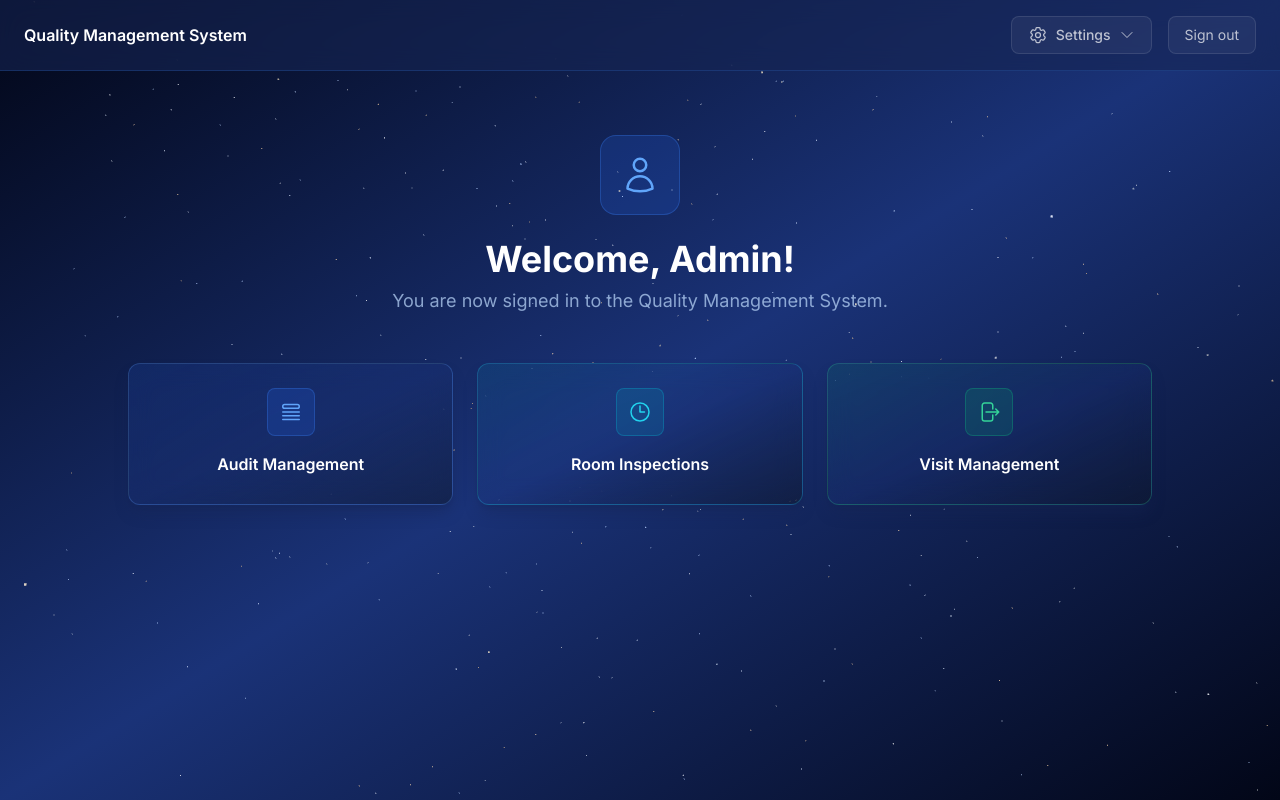
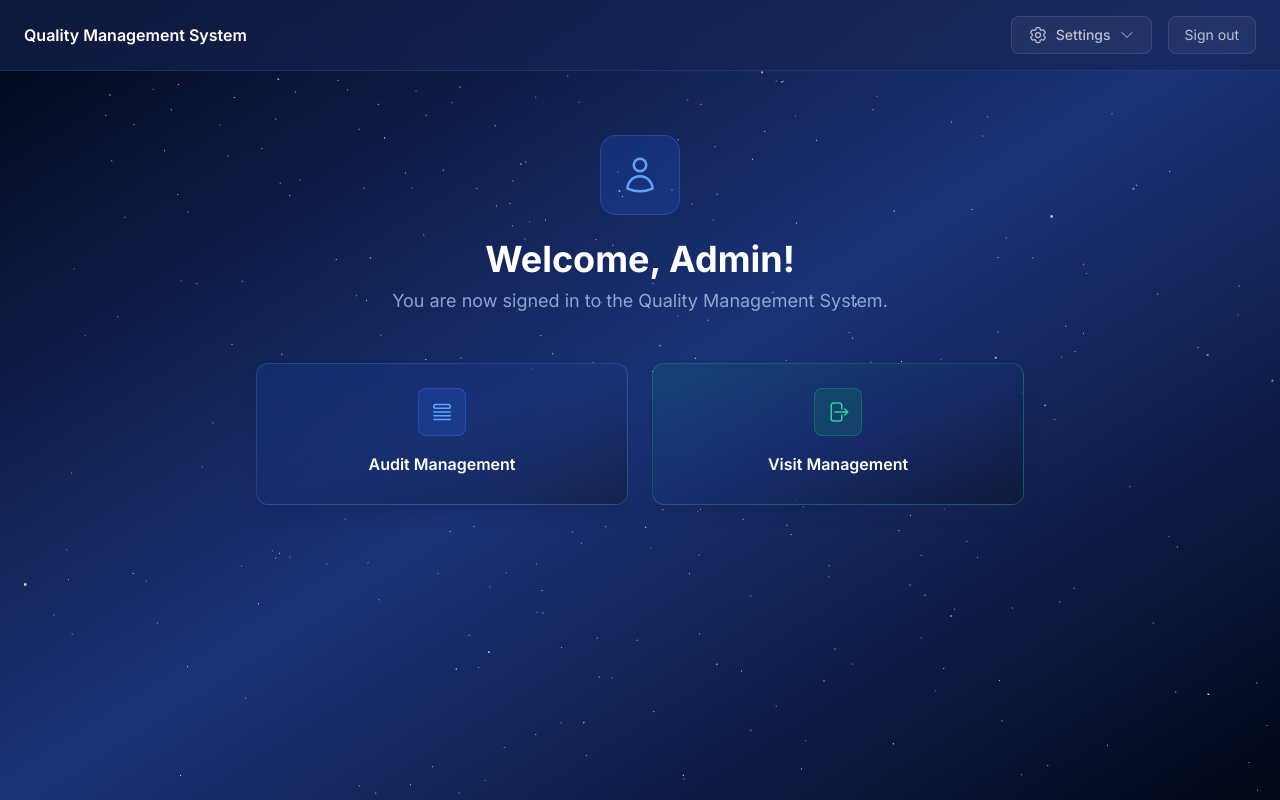
Before and after one commit to altamashasifghouri-hub/quality-management-system, a Next.js app: page /dashboard in a window 1280 px wide. Built offline with nearby package versions, Linux system fonts and the light colour scheme; no server answers.

Commit message:
dashboard: remove Room Inspections tile (page stays reachable at /room-inspections)

```diff
--- a/src/app/dashboard/page.tsx
+++ b/src/app/dashboard/page.tsx
@@ -35,7 +35,7 @@ export default function Dashboard() {
           You are now signed in to the Quality Management System.
         </p>
 
-        <div className="grid grid-cols-1 sm:grid-cols-2 lg:grid-cols-3 gap-6 max-w-5xl mx-auto">
+        <div className="grid grid-cols-1 sm:grid-cols-2 gap-6 max-w-3xl mx-auto">
           <Link href="/audit" className="block w-full max-w-sm mx-auto">
             <div className="bg-gradient-to-br from-blue-600/15 via-blue-900/20 to-slate-900/50 backdrop-blur-md border border-blue-400/25 rounded-xl p-6 shadow-lg shadow-blue-950/40 hover:border-blue-300/50 hover:from-blue-500/25 transition-all duration-300 hover:-translate-y-1 cursor-pointer group text-center h-full">
               <div className="inline-flex items-center justify-center w-12 h-12 rounded-lg bg-blue-600/20 border border-blue-500/30 mb-4 group-hover:bg-blue-600/30 transition-colors">
@@ -44,16 +44,6 @@ export default function Dashboard() {
                 </svg>
               </div>
               <h3 className="text-white font-semibold mb-1">Audit Management</h3>
-            </div>
-          </Link>
-          <Link href="/room-inspections" className="block w-full max-w-sm mx-auto">
-            <div className="bg-gradient-to-br from-cyan-600/15 via-blue-900/20 to-slate-900/50 backdrop-blur-md border border-cyan-400/25 rounded-xl p-6 shadow-lg shadow-blue-950/40 hover:border-cyan-300/50 hover:from-cyan-500/25 transition-all duration-300 hover:-translate-y-1 cursor-pointer group text-center h-full">
-              <div className="inline-flex items-center justify-center w-12 h-12 rounded-lg bg-cyan-600/20 border border-cyan-500/30 mb-4 group-hover:bg-cyan-600/30 transition-colors">
-                <svg className="w-6 h-6 text-cyan-400" fill="none" viewBox="0 0 24 24" strokeWidth={1.5} stroke="currentColor">
-                  <path strokeLinecap="round" strokeLinejoin="round" d="M12 6v6h4.5m4.5 0a9 9 0 1 1-18 0 9 9 0 0 1 18 0Z" />
-                </svg>
-              </div>
-              <h3 className="text-white font-semibold mb-1">Room Inspections</h3>
             </div>
           </Link>
           <Link href="/visit" className="block w-full max-w-sm mx-auto">
```
